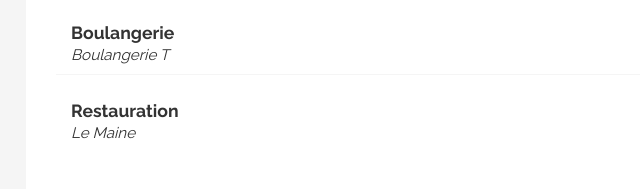
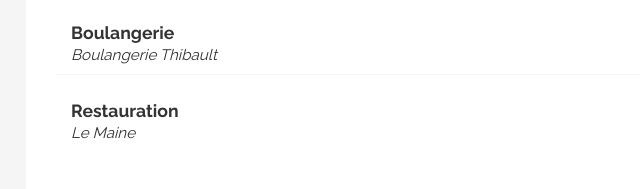
Before and after one commit to Stars-Alexoo/portfolio-dwwm, a plain HTML site: page index.html in a window 1280 px wide. Shown: the part 803-992 px from the top of the page, 384-1024 px from the left. Drawn offline with Linux system fonts and the light colour scheme.

Commit message:
feat: Ajout des données de Formations, Stages et Expériences (Closes #1)

```diff
--- a/index.html
+++ b/index.html
@@ -129,7 +129,7 @@
                     <article class="item-experience">
                         <div class="item-experience-content">
                             <h4>Boulangerie</h4>
-                            <p class="organisme">Boulangerie T</p>
+                            <p class="organisme">Boulangerie Thibault</p>
                             <span class="dates dates-bleues">2014</span>
                         </div>
                     </article>
```
